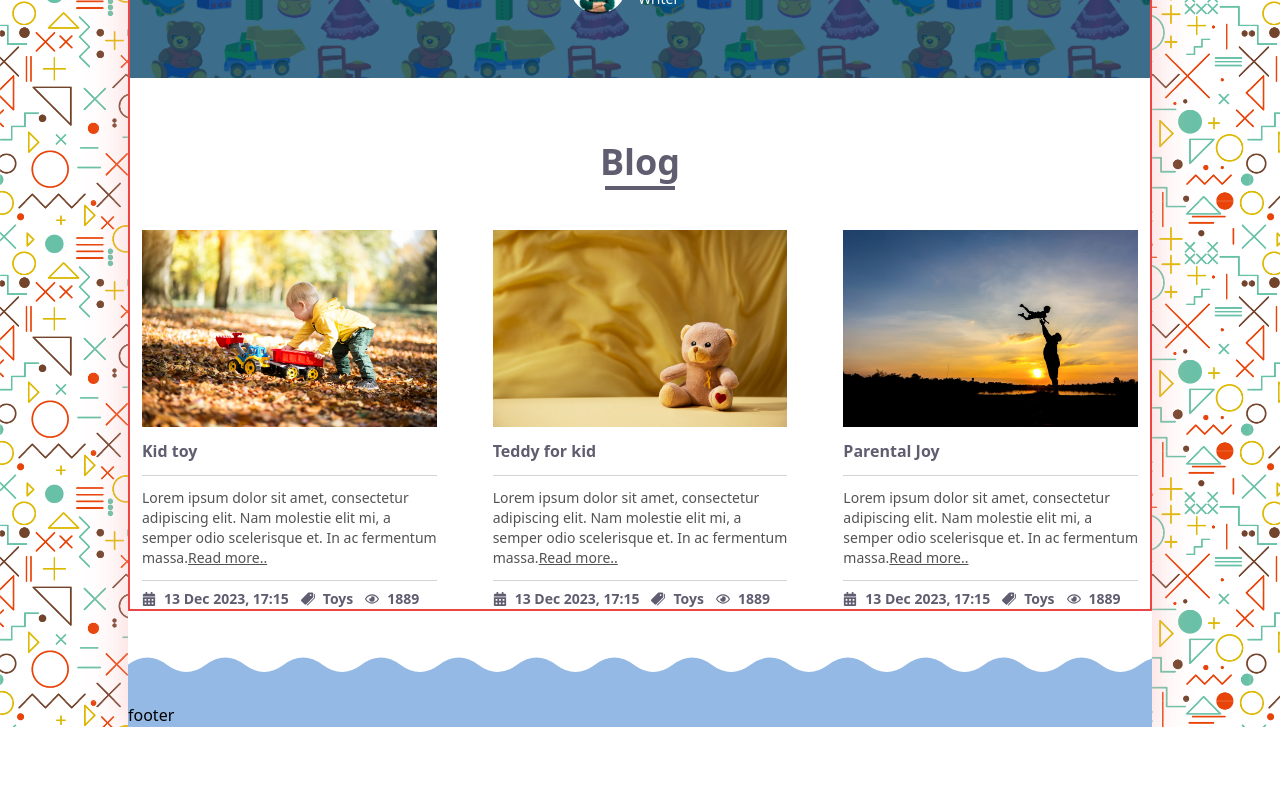
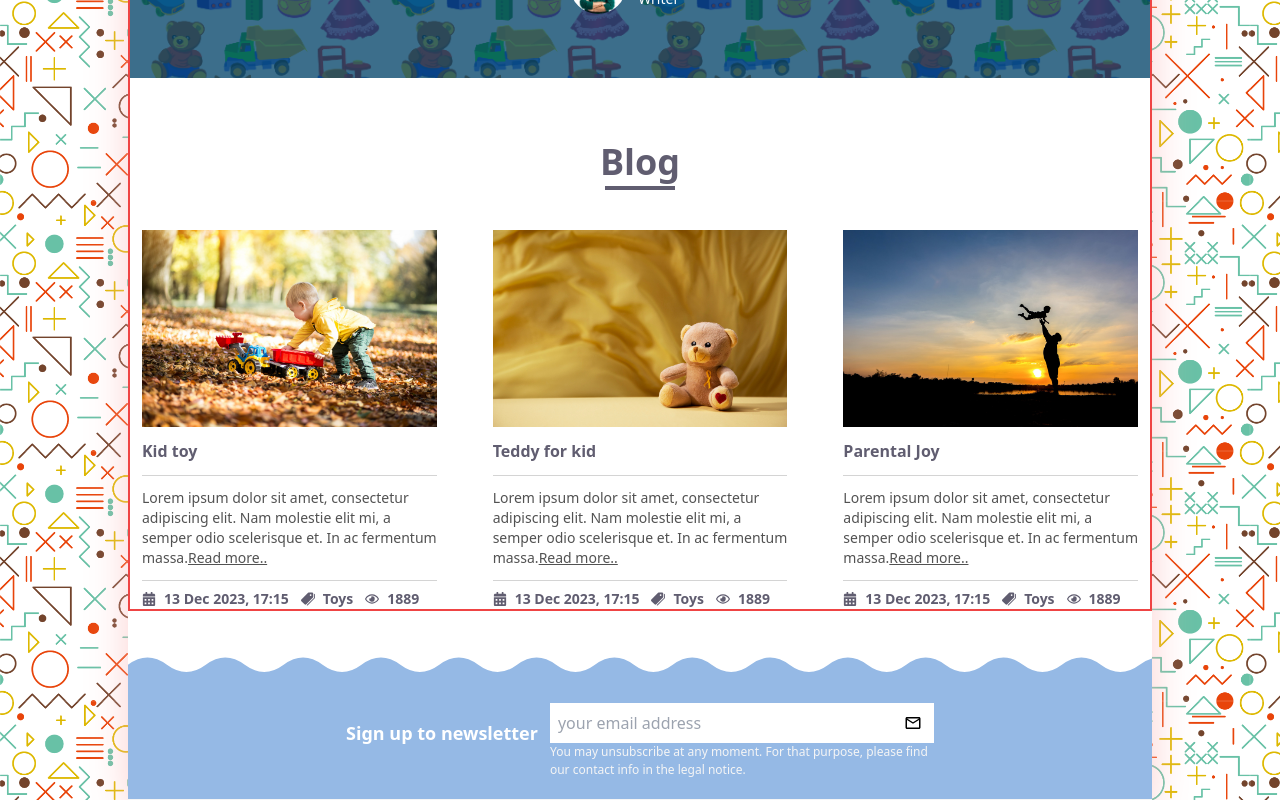
Before and after one commit to shabbirbd/Enfanato, a React (Vite) app: page / in a window 1280 px wide. Shown: the part 2049-2849 px from the top of the page. Before the commit the page ends 2776 px from the top, so only its background shows below. Built offline with nearby package versions, Linux system fonts and the light colour scheme.

Commit message:
adding items

```diff
--- a/src/components/Footer.jsx
+++ b/src/components/Footer.jsx
@@ -1,9 +1,11 @@
 import React from 'react';
+import { MdOutlineMailOutline } from "react-icons/md";
+
 
 const Footer = () => {
     return (
         <div className='bg-white relative'>
-            <svg width="100%" height="100%" viewBox="0 0 1000 1000" xmlns="http://www.w3.org/2000/svg" preserveAspectRatio="none" overflow="auto" shapeRendering="auto" fill="#95B9E5" className={`transform  absolute md:-top-16 -top-14  md:h-16 h-14 z-30`}>
+            <svg width="100%" height="100%" viewBox="0 0 1000 1000" xmlns="http://www.w3.org/2000/svg" preserveAspectRatio="none" overflow="auto" shapeRendering="auto" fill="#95B9E5" className={`transform absolute md:-top-16 -top-14  md:h-16 h-14 z-30`}>
                 <defs>
                 <path id="wavepath" d="M 0 2000 0 500 Q 19 274 38 500 t 38 0 38 0 38 0 38 0 38 0 38 0 38 0 38 0 38 0 38 0 38 0 38 0 38 0 38 0 38 0 38 0 38 0 38 0 38 0 38 0 38 0 38 0 38 0 38 0 38 0 38 0 38 0 38 0  v1000 z" />
                 </defs>
@@ -13,9 +15,24 @@ const Footer = () => {
                 </g>
             </svg>
 
-            <div className='bg-[#95B9E5]'>
-                footer
+            <div className='bg-[#95B9E5] flex flex-col items-center z-50'>
+                <div className='lg:px-0 px-5 flex flex-col lg:flex-row items-center justify-center space-x-0 lg:space-x-3'>
+                    <h2 className='font-semibold text-lg text-white flex-shrink-0 lg:-translate-y-2 -translate-y-0'>Sign up to newsletter</h2>
+                    <div className='flex flex-col items-center w-full max-w-96 '>
+                        <form action='submit' className='flex items-center justify-between bg-white w-full'>
+                            <input type="text" placeholder='your email address' className='focus:outline-none m-2 text-md' />
+                            <button type='button' className='bg-white h-full duration-300 hover:bg-enfanato px-3 hover:text-white font-bold text-lg'>
+                                <MdOutlineMailOutline />
+                            </button>
+                        </form>
+                        <p className='max-w-full font-base block text-[12px] text-neutral-100'>You may unsubscribe at any moment. For that purpose, please find our contact info in the legal notice.</p>
+                    </div>
+                </div>
+
+                <div className='mt-5 w-full h-[1px] bg-neutral-100'></div>
+
             </div>
+
         </div>
     );
 };
```
